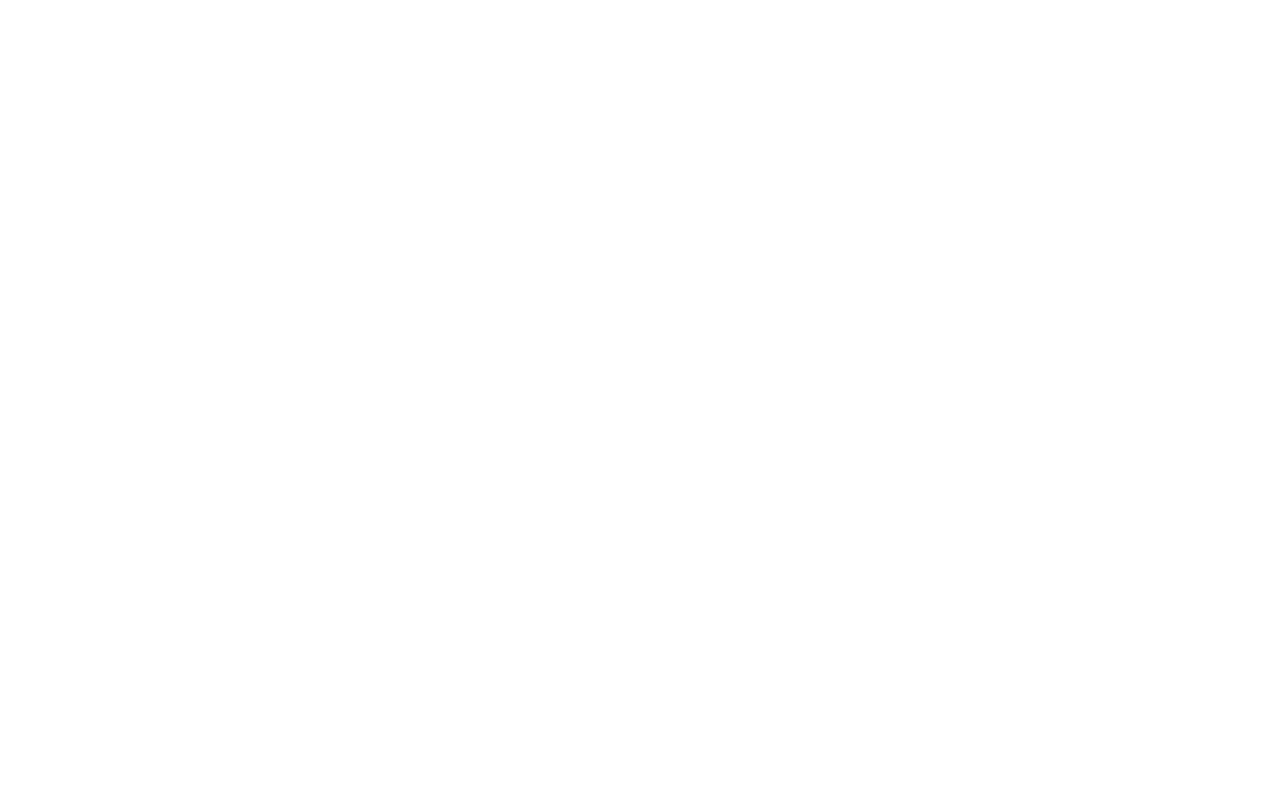
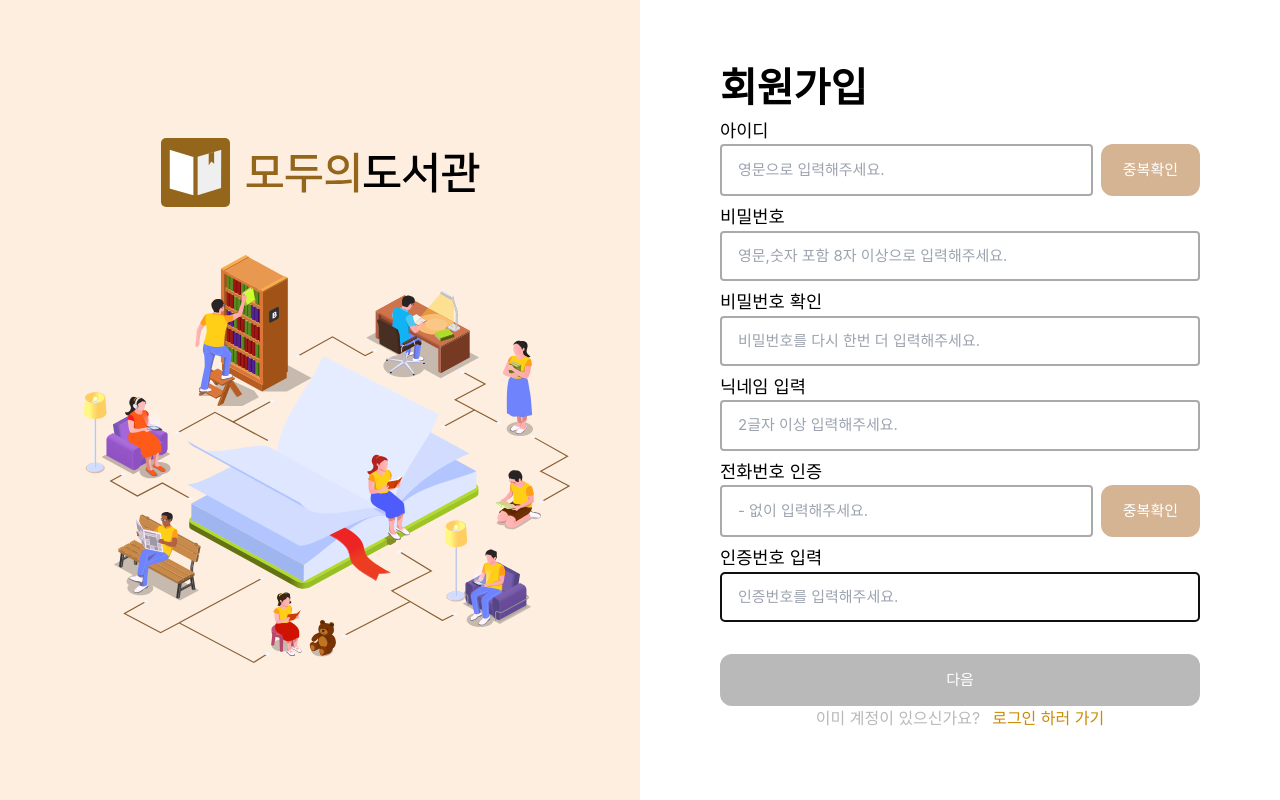
Before and after one commit to MODO-ajou/MODO_FE, a React (Vite) app: page /signup in a window 1280 px wide. Before the commit this address had no page. Built offline with nearby package versions, Linux system fonts and the light colour scheme; a web font is replaced by a local one.

Commit message:
MODO-39 feat: 회원가입 페이지 구현

```diff
--- a/package.json
+++ b/package.json
@@ -56,7 +56,7 @@
     "tailwindcss": "^3.2.7",
     "ts-node": "^10.9.1",
     "typescript": "^4.9.3",
-    "vite": "^4.1.0",
+    "vite": "^4.3.7",
     "vite-plugin-svgr": "^2.4.0"
   }
 }
--- a/src/App.tsx
+++ b/src/App.tsx
@@ -1,6 +1,7 @@
 import { Routes, Route, useLocation } from 'react-router-dom';
 
 import LoginPage from '@/pages/login';
+import SignupPage from '@/pages/signup';
 
 function App() {
   const location = useLocation();
@@ -10,6 +11,7 @@
       <Routes key={location.pathname} location={location}>
         <Route path="/" element={<>메인 페이지 입니다</>} />
         <Route path="/login" element={<LoginPage />} />
+        <Route path="/signup" element={<SignupPage />} />
       </Routes>
     </>
   );
--- a/src/Components/Button/index.tsx
+++ b/src/Components/Button/index.tsx
@@ -17,14 +17,13 @@
     dispatchHeirarchy({ isSecondary, type: color });
   }, []);
 
-  const ButtonStyle = `py-3 px-11 text-[20px] rounded-xl border-2 hover:cursor-pointer ${colorHeirarchy}`;
-
+  const ButtonStyle = `py-2 h-[52px] px-5 text-[15px] rounded-xl border-2 whitespace-nowrap hover:cursor-pointer ${colorHeirarchy}`;
   return (
     <>
       {!isSubmit && (
-        <a className={ButtonStyle} href="/ee">
+        <button disabled={disabled} type="button" className={ButtonStyle}>
           {content}
-        </a>
+        </button>
       )}
       {isSubmit && (
         <button disabled={disabled} type="submit" className={ButtonStyle}>
--- a/src/Components/Input/index.tsx
+++ b/src/Components/Input/index.tsx
@@ -1,3 +1,5 @@
+import Button from '@/Components/Button';
+
 import { InputProps } from './types';
 
 /**
@@ -14,15 +16,20 @@
     message = '',
     placehd = `${label}를 입력해주세요`,
     autoselected = false,
+    useButton = false,
+    isButtonContent = '확인',
   } = props;
+
+  const ButtonStyle = `px-4 py-3 text-[15px] border-2 border-[#aaaaaa] rounded w-full`;
 
   return (
     <>
-      <label className="text-[1.1rem] py-2" htmlFor={identity}>
+      <label className="text-[1.1rem]" htmlFor={identity}>
         {label}
       </label>
+      <div className="flex justify-between gap-2">
         <input
-        className="px-4 py-3 border-2 border-[#aaaaaa] rounded"
+          className={ButtonStyle}
           id={identity}
           type="input"
           placeholder={placehd}
@@ -30,7 +37,9 @@
           {...context}
           {...props}
         />
-      <p className="text-red text-[0.875rem] py-1 mb-1">{message}</p>
+        {useButton && <Button color="brown1" content={isButtonContent} />}
+      </div>
+      <p className="text-red text-[0.875rem] py-1">{message}</p>
     </>
   );
 };
--- a/src/Components/Input/types.ts
+++ b/src/Components/Input/types.ts
@@ -8,4 +8,6 @@
   autoselected?: boolean;
 
   context?: UseFormRegisterReturn;
+  useButton?: boolean;
+  isButtonContent?: string;
 }
--- a/src/pages/login/index.tsx
+++ b/src/pages/login/index.tsx
@@ -1,5 +1,6 @@
 import { useForm, SubmitHandler } from 'react-hook-form';
 import { Suspense } from 'react';
+import { Link } from 'react-router-dom';
 
 import { ReactComponent as Modo } from '@/assets/modo.svg';
 import { ReactComponent as Banner } from '@/assets/login-banner.svg';
@@ -28,7 +29,7 @@
         </Suspense>
       </section>
       <section className="h-screen flex flex-col items-center justify-center w-1/2">
-        <div className="w-1/2 mx-auto">
+        <div className="w-3/4 mx-auto">
           <h1 className="text-left mb-14">로그인</h1>
           <form className="w-full flex flex-col" onSubmit={handleSubmit(handleSubmitButton)}>
             <Input
@@ -53,12 +54,15 @@
               })}
             />
             <div className="py-3" />
-            <Button isSubmit content="로그인" disabled={isSubmitting} />
+            <Button isSubmit color="gray" content="로그인" disabled={isSubmitting} />
           </form>
           <p className="text-gray mt-5">아이디/비밀번호를 잊으셨나요?</p>
         </div>
         <span className="absolute text-gray flex gap-3 bottom-10 whitespace-nowrap">
-          아직 회원이 아니신가요? <p className="text-black">회원가입 하러 가기</p>
+          아직 회원이 아니신가요?{' '}
+          <Link to="/signup" className="text-yellow-600">
+            회원가입 하러 가기
+          </Link>
         </span>
       </section>
     </main>
--- /dev/null
+++ b/src/pages/signup/index.tsx
@@ -0,0 +1,120 @@
+import { useForm, SubmitHandler } from 'react-hook-form';
+import { Link } from 'react-router-dom';
+
+import Button from '@/Components/Button';
+import { ReactComponent as Modo } from '@/assets/modo.svg';
+import { ReactComponent as Banner } from '@/assets/login-banner.svg';
+import Input from '@/Components/Input';
+
+export const SignupPage = () => {
+  const {
+    register,
+    handleSubmit,
+    formState: { isSubmitting, errors },
+  } = useForm({
+    mode: 'onSubmit',
+  });
+
+  const handleSubmitButton: SubmitHandler<any> = (data) => {
+    alert(JSON.stringify(data));
+  };
+
+  return (
+    <main className="flex w-full min-w-[1270px]">
+      <section className="w-1/2 h-screen gap-12 bg-[#FDEEDF] flex items-center flex-col justify-center">
+        <Modo />
+        <Banner />
+      </section>
+      <section className="h-screen flex flex-col items-center justify-center w-1/2">
+        <div className="w-3/4 mx-auto">
+          <h1 className="text-left mb-3">회원가입</h1>
+          <form className="w-full flex flex-col" onSubmit={handleSubmit(handleSubmitButton)}>
+            <Input
+              label="아이디"
+              identity="아이디"
+              placehd="영문으로 입력해주세요."
+              autoselected
+              message={errors.userId?.message?.toString()}
+              useButton
+              isButtonContent="중복확인"
+              context={register('userId', {
+                required: '아이디를 입력하세요.',
+              })}
+            />
+            <Input
+              label="비밀번호"
+              identity="비밀번호"
+              placehd="영문,숫자 포함 8자 이상으로 입력해주세요."
+              message={errors.userPw?.message?.toString()}
+              context={register('userPw', {
+                required: '비밀번호를 입력하세요',
+                minLength: {
+                  value: 6,
+                  message: '6자리 이상 비밀번호를 사용하세요',
+                },
+              })}
+            />
+            <Input
+              label="비밀번호 확인"
+              identity="비밀번호 확인"
+              placehd="비밀번호를 다시 한번 더 입력해주세요."
+              message={errors.userPwCheck?.message?.toString()}
+              context={register('userPwCheck', {
+                required: '비밀번호를 입력하세요',
+                minLength: {
+                  value: 6,
+                  message: '비밀번호가 다릅니다!',
+                },
+              })}
+            />
+            <Input
+              label="닉네임 입력"
+              identity="닉네임 입력"
+              placehd="2글자 이상 입력해주세요."
+              message={errors.userName?.message?.toString()}
+              context={register('userName', {
+                required: '닉네임을 입력하세요',
+                minLength: {
+                  value: 2,
+                  message: '2자리 이상 닉네임을 사용하세요',
+                },
+              })}
+            />
+            <Input
+              label="전화번호 인증"
+              identity="전화번호 인증"
+              placehd="- 없이 입력해주세요."
+              autoselected
+              message={errors.userPhonenum?.message?.toString()}
+              useButton
+              isButtonContent="중복확인"
+              context={register('userPhonenum', {
+                required: '',
+              })}
+            />
+            <Input
+              label="인증번호 입력"
+              identity="인증번호 입력"
+              placehd="인증번호를 입력해주세요."
+              autoselected
+              message={errors.authNumber?.message?.toString()}
+              context={register('authNumber', {
+                required: '',
+              })}
+            />
+            <div className="py-3" />
+            <Button isSubmit content="다음" disabled={isSubmitting} color="gray" />
+          </form>
+        </div>
+        <span className=" text-gray flex gap-3 bottom-10 whitespace-nowrap">
+          이미 계정이 있으신가요?{' '}
+          <Link to="/login" className="text-yellow-600">
+            로그인 하러 가기
+          </Link>
+        </span>
+      </section>
+    </main>
+  );
+};
+
+export default SignupPage;
```
Also changed, not shown: 2 other files (tests, documents, lock files or other folders). Lines whose indentation alone changed are shown as unchanged.
